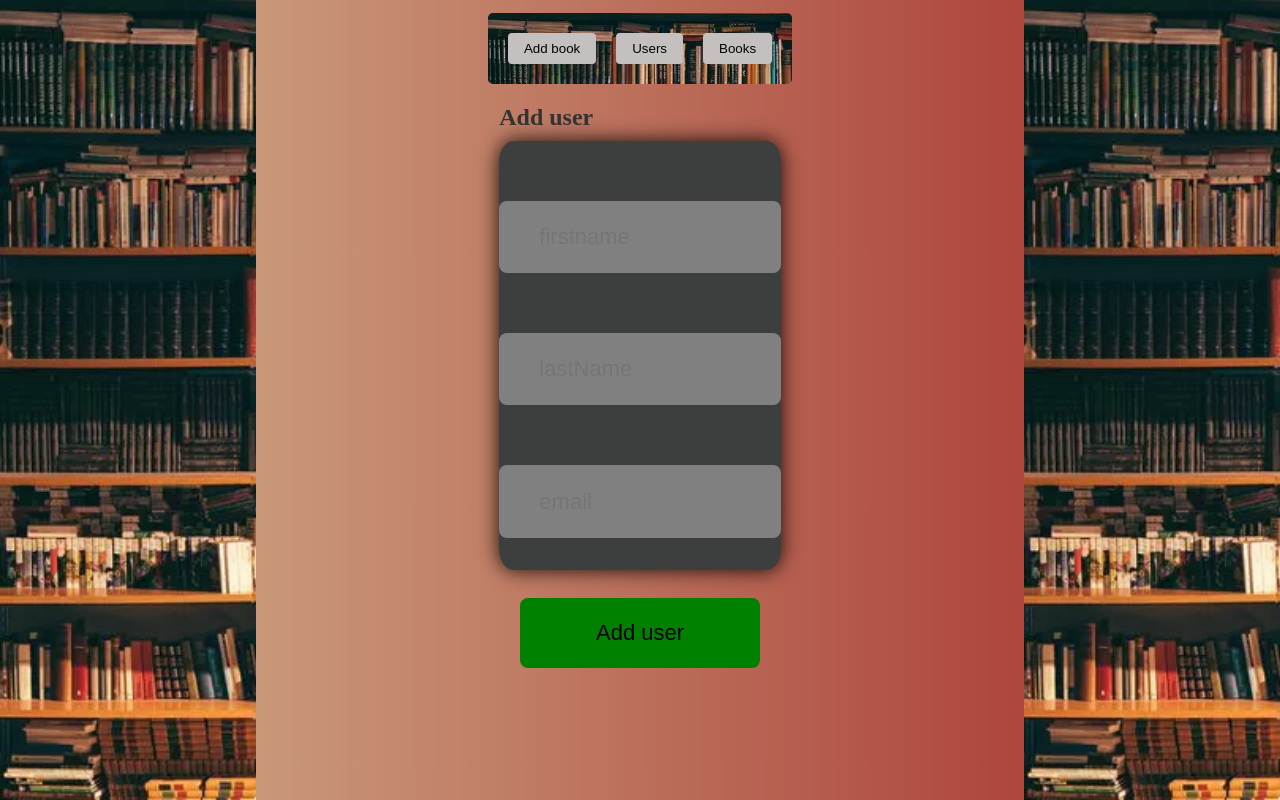
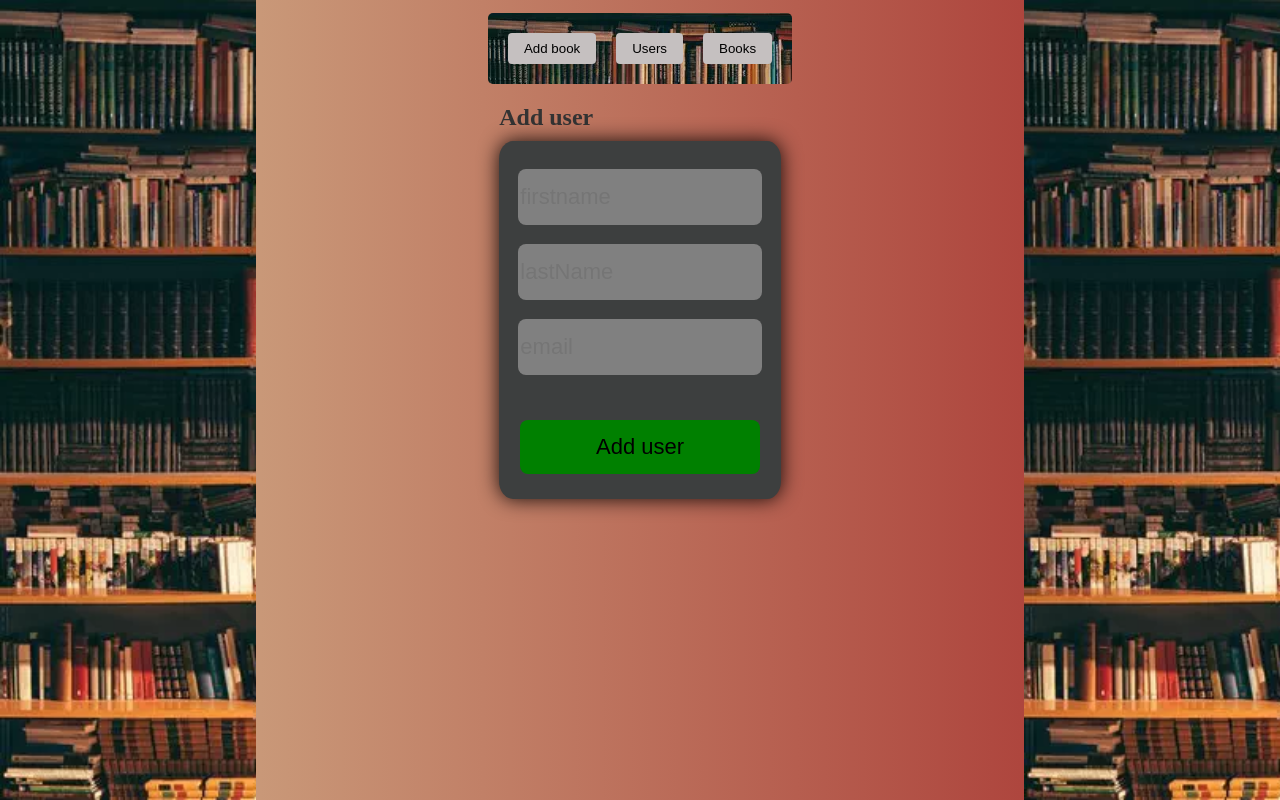
Before and after one commit to TomaszHamerla/BookLendApp-React, a React (Vite) app: page / in a window 1280 px wide. Both pictures are taken after typing "Sample" into the empty fields and a click on the button "Add user". Built offline with nearby package versions, Linux system fonts and the light colour scheme; no server answers.

Commit message:
fixed forms css

```diff
--- a/src/components/books/AddBook.css
+++ b/src/components/books/AddBook.css
@@ -7,40 +7,48 @@
 .form {
   height: 40%;
   width: 100%;
+  position: relative;
   border-radius: 5%;
   background-color: rgb(61, 63, 63);
-  margin: 0;
-  padding: 0;
+  place-items: center;
   display: flex;
+  text-align: center;
   align-items: center;
   flex-direction: column;
-  text-align: center;
-  box-shadow: 0 0 20px rgba(0, 0, 0, 0.9);
+  box-shadow: 0 0 20px rgba(0, 0, 0, 0.6);
+}
+form {
+  display: flex;
+  flex-direction: column;
+  align-items: center;
 }
 .input-form {
-  display: block;
-  margin: 60px auto;
-  border-radius: 8px;
+  position: absolute;
   height: 20%;
   width: 85%;
+  margin-top: 11%;
   outline: none;
   border: none;
   background: grey;
   color: black;
   font-size: 22px;
   cursor: pointer;
-  padding-left: 40px;
+  border-radius: 5px;
+}
+.input-form:nth-child(2) {
+  top: 25%;
 }
 .addBookBtn {
-  margin: auto auto;
-  border-radius: 8px;
+  position: absolute;
   height: 20%;
   width: 85%;
+  bottom: 15%;
   outline: none;
   border: none;
   cursor: pointer;
   background-color: green;
   font-size: 22px;
+  border-radius: 5px;
 }
 .addBookBtn:hover {
   background-color: rgb(12, 167, 12);
--- a/src/components/users/AddUser.css
+++ b/src/components/users/AddUser.css
@@ -5,36 +5,42 @@
   align-items: center;
 }
 .form-user {
-    height: 60%;
+  height: 50%;
   width: 100%;
+  position: relative;
   border-radius: 5%;
   background-color: rgb(61, 63, 63);
-    margin: 0;
-    padding: 0;
+  place-items: center;
   display: flex;
   align-items: center;
+  text-align: center;
   flex-direction: column;
-    text-align: center;
   box-shadow: 0 0 20px rgba(0, 0, 0, 0.9);
 }
 .input-form-user {
-    display: block;
-    margin: 60px auto;
+  position: absolute;
+  height: 15%;
+  width: 85%;
   border-radius: 8px;
-    height: 20%;
-    width: 85%;
+  margin-top: 10%;
   outline: none;
   border: none;
   background: grey;
   color: black;
   font-size: 22px;
   cursor: pointer;
-    padding-left: 40px;
+}
+.input-form-user:nth-child(2) {
+  top: 21%;
+}
+.input-form-user:nth-child(3) {
+  top: 42%;
 }
 .addBookBtn-user {
-    margin: auto auto;
+  position: absolute;
+  top: 78%;
   border-radius: 8px;
-    height: 20%;
+  height: 15%;
   width: 85%;
   outline: none;
   border: none;
```
Lines whose indentation alone changed are shown as unchanged.
